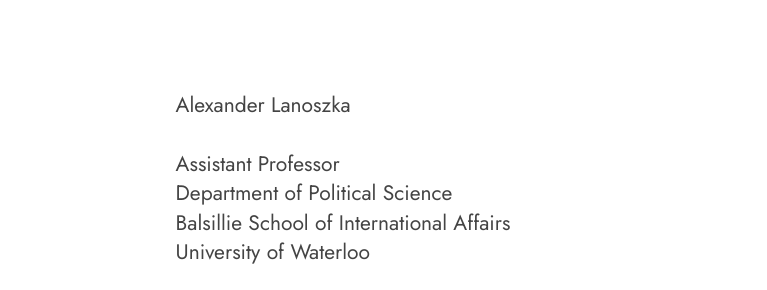
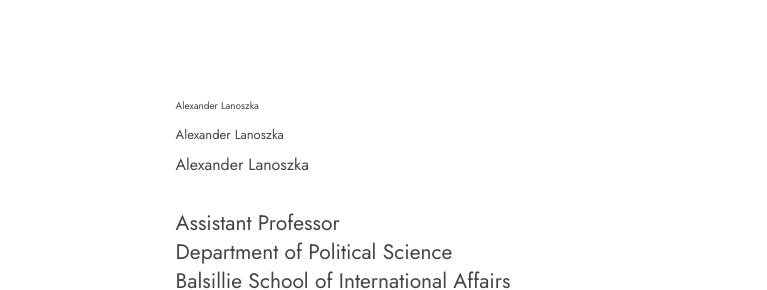
Before and after one commit to alanoszka/alanoszka.github.io, a plain HTML site: page index.html in a window 1280 px wide. Shown: the part 106-396 px from the top of the page, without its empty margins (39-806 px from the left). Drawn offline with Linux system fonts and the light colour scheme.

Commit message:
Update index.html

```diff
--- a/index.html
+++ b/index.html
@@ -35,7 +35,9 @@
         <section class="grid">
             <div class="col col-1"></div>
             <div class="col col-4">
-                  Alexander Lanoszka<br>
+              <font size=1>Alexander Lanoszka</font> <br>
+              <font size=2>Alexander Lanoszka</font> <br>
+              <font size=3>Alexander Lanoszka</font> <br>
                   <br>
                   Assistant Professor<br>
                   Department of Political Science<br>
```
